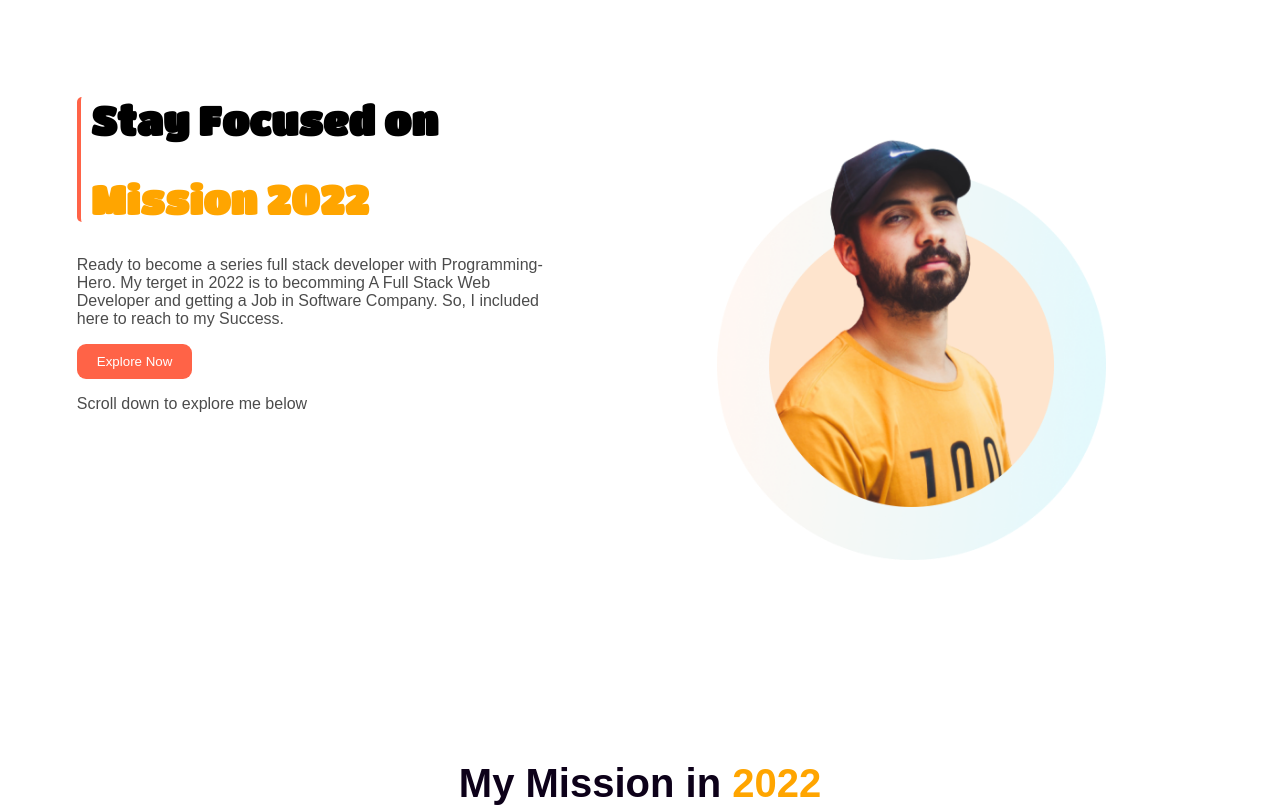
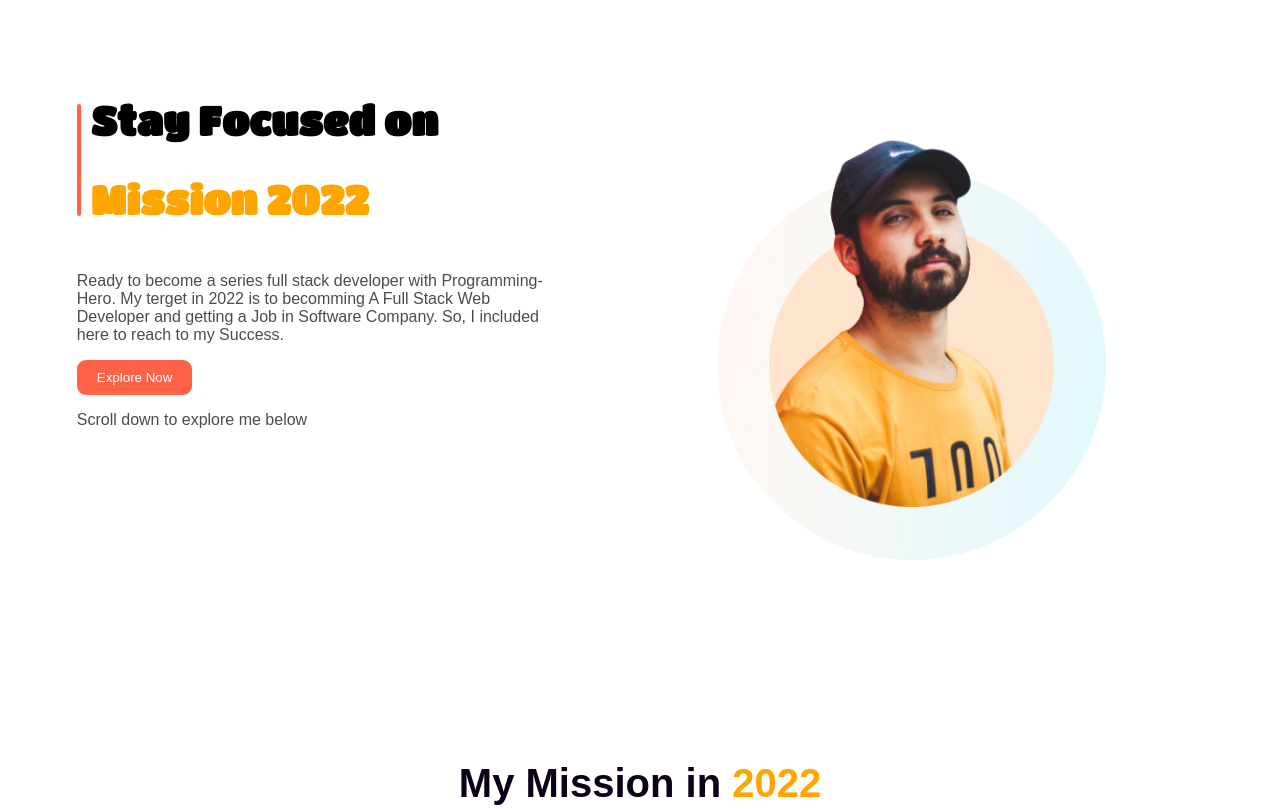
Before and after one commit to SumonsNote/assignment-01, a plain HTML site: page index.html in a window 1280 px wide. Shown: the top 809 px of the page. Drawn offline with Linux system fonts and the light colour scheme.

Commit message:
completed

```diff
--- a/index.html
+++ b/index.html
@@ -13,9 +13,12 @@
 <body>
     <section class="first-section">
         <div class="short-description">
-            <div class="head-title">
-                <h1 class="heading-title-01">Stay Focused on</h1>
-                <h1 class="heading-title-02">Mission 2022</h1>
+            <div class="head-title-border">
+                <div class="left-border"></div>
+                <div class="head-title">
+                    <h1 class="heading-title-01">Stay Focused on</h1>
+                    <h1 class="heading-title-02">Mission 2022</h1>
+                </div>
             </div>
             <p>Ready to become a series full stack developer with Programming-Hero. My terget in 2022 is to becomming A Full Stack Web Developer and getting a Job in Software Company. So, I included here to reach to my Success.</p>
             <button>Explore Now</button>
--- a/style.css
+++ b/style.css
@@ -44,9 +44,15 @@ button {
 p {
     font-family: Arial, Helvetica, sans-serif;
 }
+.head-title-border {
+    display: flex;
+}
+.left-border {
+    border: 2px solid tomato;
+    border-radius: 10px;
+    margin: 40px 0px;
+}
 .head-title {
-    border-left: 4px solid tomato;
-    border-radius: 5px;
     padding-left: 10px;
 }
 .second-section-target, .second-section-target p, .service-section, .service-section p {
```
